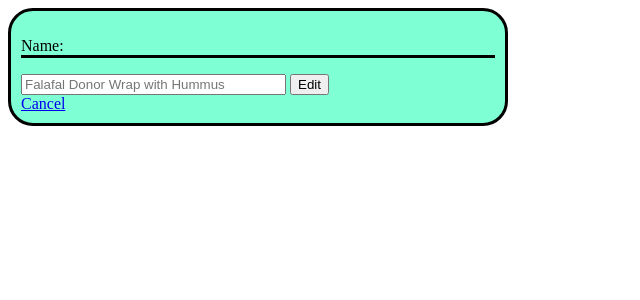
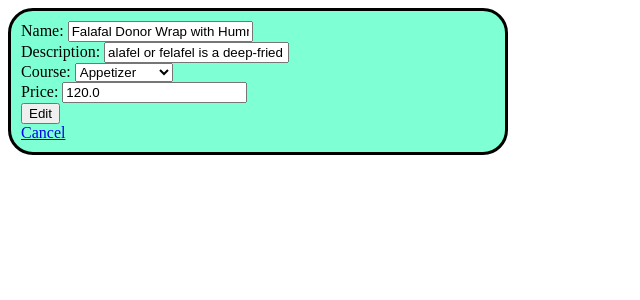
Before and after one commit to pranav97/flasky_restaurant, a Flask app: page /restaurant/2/menu/1/edit in a window 1280 px wide. Shown: the top 300 px of the page, without its empty margins (0-640 px from the left). Run offline with Flask 2, Linux system fonts and the light colour scheme; data comes from the database, SQL or seed files in the repository; both versions use the stored data as it was after the commit.

Commit message:
everything but course edit works and has basic styles

```diff
--- a/final_project.py
+++ b/final_project.py
@@ -108,15 +108,18 @@ def newMenuItem(restaurant_id):
         return render_template('newmenuitem.html', restaurant_id=restaurant_id)
 
 
-@app.route('/restaurant/<int:restaurant_id>/menu/<int:menu_id>/edit')
+@app.route('/restaurant/<int:restaurant_id>/menu/<int:menu_id>/edit', methods=['GET', 'POST'])
 def editMenuItem(restaurant_id, menu_id):
     session = DBSession()  # create a new session
     edited = session.query(MenuItem).filter_by(id=menu_id).one()
     # print(edited.name)
     if request.method == 'POST':
-        session = DBSession()
         if request.form['name']:
             edited.name = request.form['name']
+            edited.description = request.form['description']
+            edited.price = request.form['price']
+            edited.course = request.form['course']
+            edited.restaurant_id = restaurant_id
         session.add(edited)
         session.commit()
         flash("Edited menu item")
--- a/templates/deletemenuitem.html
+++ b/templates/deletemenuitem.html
@@ -5,11 +5,12 @@
 </head>
 <body>
 <div id ="content">
+    <h1 id="main-head">Delete Menu Item</h1>
     <form action= "{{url_for('deleteMenuItem', restaurant_id = restaurant_id, menu_id=item.id)}}" method = 'POST'>
-        <p id="main-head">Are you sure you want to delete {{item.name}}</p>
+        <p>Are you sure you want to delete {{item.name}}</p>
         <input type='submit' value='Yes'>
     </form>
-    <a href= "{{url_for('showMenu', restaurant_id= item.restaurant_id)}}">Cancel</a>
+    <a href= "{{url_for('showMenu', restaurant_id= item.restaurant_id)}}"><button>Cancel</button></a>
 </div>
 </body>
 </html>
--- a/templates/editmenuitem.html
+++ b/templates/editmenuitem.html
@@ -6,13 +6,20 @@
 <body>
 <div id ="content">
     <form action= "{{url_for('editMenuItem', restaurant_id = restaurant_id, menu_id=item.id)}}" method = 'POST'>
+        Name: <input type="text" name="name" value="{{item.name}}"><br>
+        Description: <input type="text" name="description" value="{{item.description}}"><br>
+        Course:
+            <select name="course" selected="Appetizer">
+               <option value = "Appetizer">Appetizer</option>
+                   <option value = "Appetizer">Appetizer</option>
 
-    <p id="main-head">Name:</p>
-    <input type = 'text' size='30' name = 'name' placeholder = '{{item.name}}'>
-
-    <input type='submit' value='Edit'>
+               <option value = "Main Course">Main Course</option>
+               <option value = "Dessert">Dessert</option>
+             </select><br>
+        Price: <input type="text" name="price" value="{{item.price}}"><br>
+        <input type='submit' value='Edit'>
     </form>
-    <a href= "{{url_for('restaurantMenu', restaurant_id= item.restaurant_id)}}">Cancel</a>
+    <a href= "{{url_for('showMenu', restaurant_id= item.restaurant_id)}}">Cancel</a>
 </div>
 </body>
 </html>
--- a/templates/newmenuitem.html
+++ b/templates/newmenuitem.html
@@ -6,9 +6,6 @@
 <body>
 <div id ="content">
     <h3 id="main-head">New Menu Item</h3>
-    <a href="{{ url_for('showRestaurants', restaurant_id = restaurant_id) }}">
-        <button>Back</button>
-    </a>
     <form action="{{ url_for('newMenuItem', restaurant_id=restaurant_id )}}" method='post'>
         Name: <input type="text" name="name"><br>
         Description: <input type="text" name="description"><br>
@@ -21,6 +18,9 @@
         Price: <input type="text" name="price"><br>
         <input type="submit" value="submit">
     </form>
+    <a href="{{ url_for('showRestaurants', restaurant_id = restaurant_id) }}">
+        <button>Back</button>
+    </a>
 </div>
 </body>
 </html>
--- a/templates/restaurants.html
+++ b/templates/restaurants.html
@@ -3,8 +3,11 @@
 <head>
     <meta charset="UTF-8">
     <title>Restaurants</title>
+    <link rel=stylesheet type=text/css href="{{ url_for('static', filename='styles.css') }}"/>
 </head>
 <body>
+<div id ="content">
+
     <h1 id="main-head">Restaurants</h1>
 
     <a href='{{ url_for("newRestaurant") }}'>New</a>
@@ -18,6 +21,6 @@
             </p>
         </div>
     {% endfor %}
-
+</div>
 </body>
 </html>
```
Also changed, not shown: templates/deleterestaurant.html (+11 -4 lines), templates/editrestaurant.html (+13 -4 lines), templates/menu.html (+4 -6 lines), templates/newrestaurant.html (+8 -0 lines), restaurantmenu.db.
